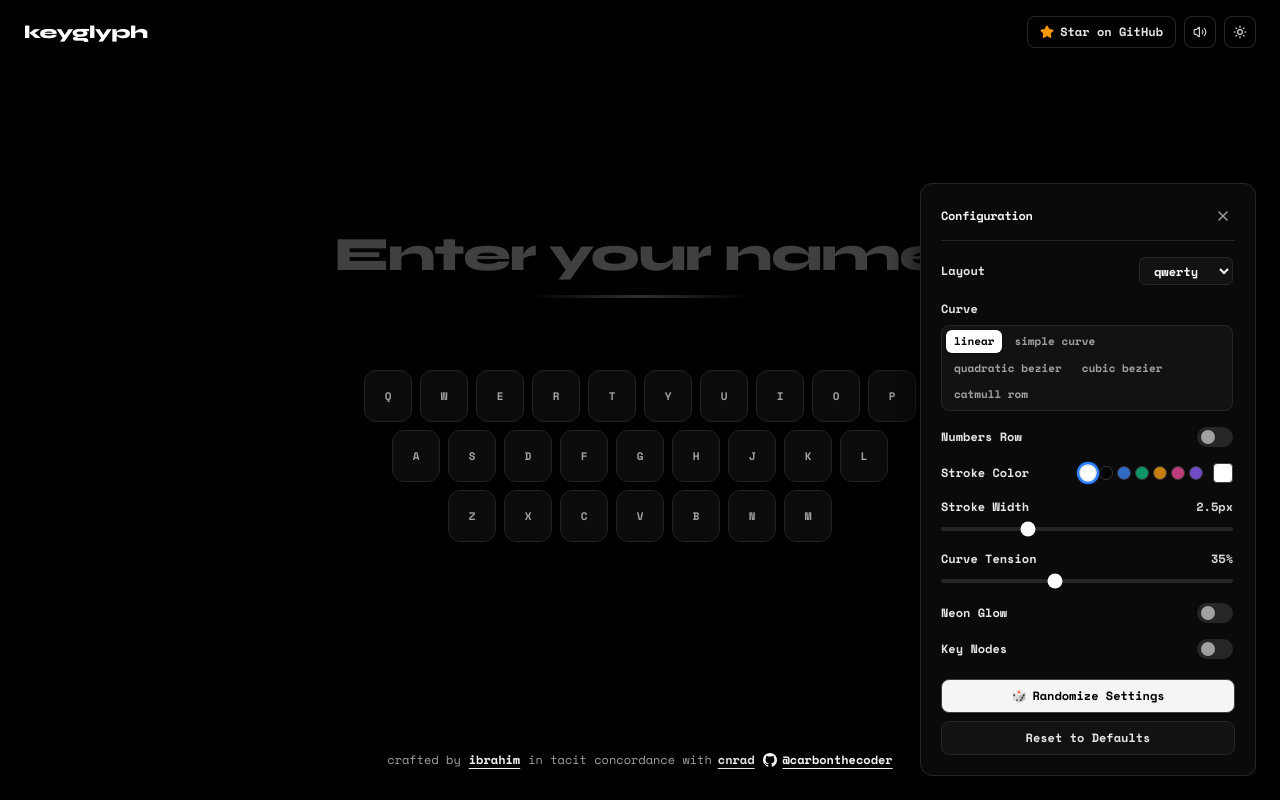
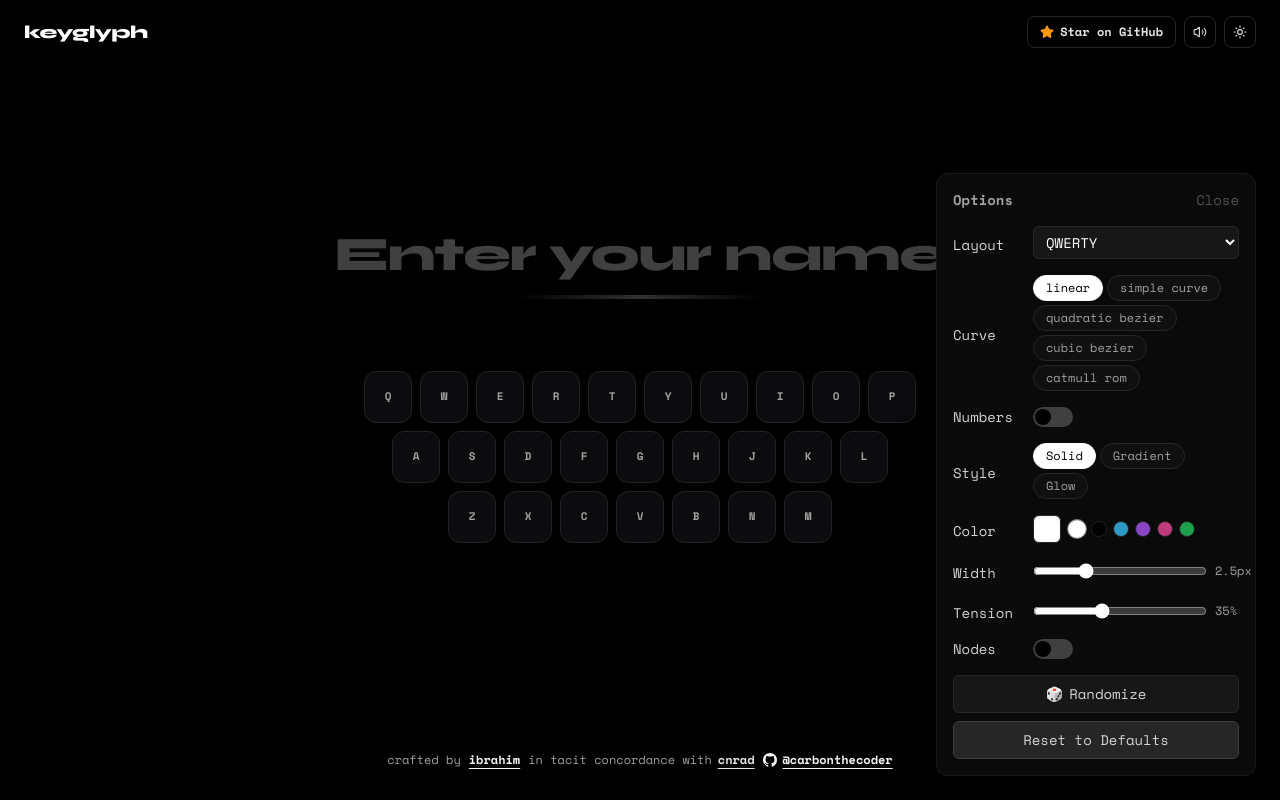
Before and after one commit to carbonthecoder/Keyglyph, a React (Vite) app: page / in a window 1280 px wide. Both pictures are taken after a click on the button "Options". Built offline with nearby package versions, Linux system fonts and the light colour scheme.

Commit message:
feat: sharp thick animated underline, spellcheck disabled on input, and match cnrad options drawer design

```diff
--- a/src/App.jsx
+++ b/src/App.jsx
@@ -17,6 +17,8 @@ const DEFAULT_OPTIONS = {
   showNumbers: false,
   styleMode: 'solid',
   color: '#ffffff',
+  gradientStart: '#ff6b6b',
+  gradientEnd: '#4ecdc4',
   gradientPreset: 'cyberpunk',
   strokeWidth: 2.5,
   showDots: false,
@@ -368,6 +370,13 @@ export default function App() {
               ref={textInputRef}
               type="text"
               value={inputText}
+              spellCheck={false}
+              autoCorrect="off"
+              autoCapitalize="off"
+              autoComplete="off"
+              data-gramm="false"
+              data-gramm_editor="false"
+              data-enable-grammarly="false"
               onChange={(e) => {
                 const val = e.target.value.slice(0, 50);
                 setInputText(val);
@@ -389,14 +398,17 @@ export default function App() {
                   ? 'text-2xl sm:text-3xl md:text-4xl'
                   : 'text-2xl xs:text-3xl sm:text-4xl md:text-5xl'
               } ${isDark ? 'text-white' : 'text-black'}`}
+              style={{
+                textDecoration: 'none',
+              }}
             />
-            {/* Ambient Underline with Cool Changing Shades */}
+            {/* Ambient Underline with Thick Sharp Animated Shades */}
             <div className="w-full flex justify-center mt-1">
               <div
-                className={`h-[2.5px] transition-all duration-500 rounded-full ${
+                className={`h-1 transition-all duration-300 rounded-none ${
                   inputText
-                    ? 'w-full max-w-md animate-shade-shift shadow-[0_0_14px_rgba(168,85,247,0.65)]'
-                    : 'w-44 sm:w-56 bg-gradient-to-r from-transparent via-neutral-600 to-transparent opacity-60'
+                    ? 'w-full max-w-lg animate-shade-shift shadow-[0_0_16px_rgba(168,85,247,0.7)]'
+                    : 'w-48 sm:w-60 bg-gradient-to-r from-transparent via-neutral-600 to-transparent opacity-60'
                 }`}
                 style={
                   inputText
@@ -435,6 +447,8 @@ export default function App() {
             curveType={options.curveType}
             styleMode={options.styleMode}
             color={options.color}
+            gradientStart={options.gradientStart}
+            gradientEnd={options.gradientEnd}
             strokeWidth={options.strokeWidth}
             showDots={options.showDots}
             tension={options.tension}
@@ -555,19 +569,14 @@ export default function App() {
       </footer>
 
       {/* Bottom Right: Options Trigger Button */}
-      <div className="fixed bottom-6 right-6 z-40 font-mono">
+      {!isOptionsOpen && (
         <button
-          onClick={() => setIsOptionsOpen(!isOptionsOpen)}
-          className={`h-8 px-3 rounded-lg text-xs font-mono font-bold border transition-colors flex items-center gap-1.5 shadow-sm cursor-pointer ${
-            isDark
-              ? 'bg-[#0a0a0a] border-neutral-800 text-neutral-200 hover:text-neutral-400 hover:bg-neutral-900 hover:border-neutral-700'
-              : 'bg-neutral-100 border-neutral-300 text-neutral-900 hover:text-neutral-500 hover:bg-neutral-200 hover:border-neutral-400'
-          }`}
+          onClick={() => setIsOptionsOpen(true)}
+          className="fixed bottom-6 right-6 px-4 py-2 rounded-lg bg-neutral-950 border-neutral-800/50 border cursor-pointer text-sm font-medium text-neutral-200 hover:text-white hover:border-neutral-700 transition-colors z-40 font-sans shadow-lg"
         >
-          <Sliders className="w-3.5 h-3.5" />
-          <span>Options</span>
+          Options
         </button>
-      </div>
+      )}
 
       {/* Options Drawer */}
       <OptionsDrawer
--- a/src/components/OptionsDrawer.jsx
+++ b/src/components/OptionsDrawer.jsx
@@ -1,7 +1,6 @@
 import React from 'react';
 import { CURVE_TYPES } from '../utils/curves';
 import { KEYBOARD_LAYOUTS } from '../utils/layouts';
-import { X } from 'lucide-react';
 
 export function OptionsDrawer({
   isOpen,
@@ -17,242 +16,239 @@ export function OptionsDrawer({
   const colorPresets = [
     '#ffffff',
     '#000000',
-    '#3b82f6',
-    '#10b981',
-    '#f59e0b',
+    '#38bdf8',
+    '#a855f7',
     '#ec4899',
-    '#8b5cf6',
+    '#22c55e',
   ];
 
   return (
     <div
-      className={`fixed bottom-4 right-4 sm:bottom-6 sm:right-6 w-[calc(100vw-32px)] sm:w-84 max-w-sm rounded-xl p-5 shadow-2xl z-50 border transition-all duration-200 font-mono ${
-        isDark
-          ? 'bg-[#0a0a0a] border-neutral-800 text-neutral-200 shadow-[0_12px_40px_rgba(0,0,0,0.85)]'
-          : 'bg-white border-neutral-200 text-neutral-900 shadow-[0_12px_40px_rgba(0,0,0,0.12)]'
-      }`}
+      className="flex flex-col items-start fixed sm:absolute bottom-6 sm:right-6 max-sm:-translate-x-1/2 max-sm:left-1/2 max-sm:w-[calc(100%-3rem)] sm:max-w-xs p-4 rounded-xl bg-neutral-950 border-neutral-800/50 border z-50 text-white shadow-2xl font-sans"
     >
-      {/* Header */}
-      <div className="flex items-center justify-between mb-4 pb-3 border-b border-neutral-200 dark:border-neutral-800">
-        <span className="font-bold text-xs tracking-tight text-neutral-900 dark:text-neutral-100">
-          Configuration
-        </span>
+      {/* Close button & Title */}
       <button
         onClick={onClose}
-          aria-label="Close configuration"
-          className="p-1 rounded-md text-neutral-500 hover:text-neutral-400 dark:text-neutral-400 dark:hover:text-neutral-500 transition-colors cursor-pointer"
+        className="text-sm text-neutral-600 hover:text-neutral-400 absolute right-4 top-4 cursor-pointer font-medium transition-colors"
       >
-          <X className="w-4 h-4" />
+        Close
       </button>
-      </div>
+      <p className="font-semibold text-neutral-400 mb-4 text-sm">Options</p>
 
-      <div className="space-y-4 max-h-[70vh] overflow-y-auto pr-0.5 text-xs">
+      {/* Grid: Exactly 5rem label column + 1fr controls */}
+      <div className="grid grid-cols-[5rem_1fr] gap-y-4 items-center w-full text-sm">
         {/* Layout */}
-        <div className="flex items-center justify-between">
-          <span className="font-bold text-neutral-800 dark:text-neutral-200">Layout</span>
+        <label htmlFor="keyboard-layout" className="text-neutral-300 text-sm font-medium mr-8 mt-1">
+          Layout
+        </label>
         <select
+          id="keyboard-layout"
           value={options.layout}
           onChange={(e) => onChange('layout', e.target.value)}
-            className={`h-7 px-2.5 rounded-md border outline-none font-mono font-bold text-xs cursor-pointer transition-colors ${
-              isDark
-                ? 'bg-[#121214] border-neutral-800 text-white hover:border-neutral-700'
-                : 'bg-neutral-100 border-neutral-300 text-neutral-900 hover:border-neutral-400'
-            }`}
+          className="border border-neutral-800 rounded-md px-2 py-1 bg-neutral-900 text-white text-sm outline-none cursor-pointer"
         >
           {Object.entries(KEYBOARD_LAYOUTS).map(([key, item]) => (
-              <option key={key} value={key} className={isDark ? 'bg-black text-white' : 'bg-white text-black'}>
-                {item.name.toLowerCase()}
+            <option key={key} value={key} className="text-neutral-300 bg-neutral-900">
+              {item.name.toUpperCase()}
             </option>
           ))}
         </select>
-        </div>
 
-        {/* Curve Selection */}
-        <div>
-          <span className="font-bold text-neutral-800 dark:text-neutral-200 block mb-2">Curve</span>
-          <div className="flex flex-wrap gap-1 p-1 bg-neutral-100 dark:bg-[#121214] border border-neutral-200 dark:border-neutral-800 rounded-lg">
-            {CURVE_TYPES.map((curve) => {
-              const isSelected = options.curveType === curve.id;
-              return (
+        {/* Curve */}
+        <p className="text-neutral-300 text-sm font-medium mr-8 mt-1">Curve</p>
+        <div className="flex flex-wrap gap-1">
+          {CURVE_TYPES.map((curve) => (
             <button
               key={curve.id}
+              type="button"
               onClick={() => onChange('curveType', curve.id)}
-                  className={`text-[11px] px-2 py-1 rounded-md transition-all font-mono font-bold cursor-pointer ${
-                    isSelected
-                      ? isDark
-                        ? 'bg-white text-black shadow-sm'
-                        : 'bg-black text-white shadow-sm'
-                      : isDark
-                      ? 'text-neutral-400 hover:text-neutral-300 hover:bg-neutral-800/60'
-                      : 'text-neutral-600 hover:text-neutral-400 hover:bg-neutral-200/60'
+              className={`px-3 py-1 text-xs rounded-full transition-all duration-150 ease-out cursor-pointer border ${
+                options.curveType === curve.id
+                  ? 'bg-white text-black font-medium border-white'
+                  : 'bg-neutral-900/50 text-neutral-400 hover:bg-neutral-800/50 hover:text-neutral-200 border-neutral-800'
               }`}
             >
               {curve.label}
             </button>
-              );
-            })}
-          </div>
+          ))}
         </div>
 
-        {/* Numbers Row Toggle */}
-        <div className="flex items-center justify-between">
-          <span className="font-bold text-neutral-800 dark:text-neutral-200">Numbers Row</span>
-          <button
-            type="button"
-            onClick={() => onChange('showNumbers', !options.showNumbers)}
-            className={`w-9 h-5 rounded-full relative transition-colors duration-200 cursor-pointer ${
-              options.showNumbers
-                ? isDark ? 'bg-white' : 'bg-black'
-                : isDark ? 'bg-neutral-800' : 'bg-neutral-300'
+        {/* Numbers Row */}
+        <p className="text-neutral-300 text-sm font-medium mr-8">Numbers</p>
+        <label className="flex items-center cursor-pointer">
+          <input
+            type="checkbox"
+            checked={options.showNumbers}
+            onChange={(e) => onChange('showNumbers', e.target.checked)}
+            className="sr-only"
+          />
+          <div
+            className={`relative w-10 h-5 rounded-full transition-colors duration-200 ${
+              options.showNumbers ? 'bg-white' : 'bg-neutral-700'
             }`}
           >
             <div
-              className={`w-3.5 h-3.5 rounded-full absolute top-0.75 transition-transform duration-200 ${
-                options.showNumbers
-                  ? isDark ? 'translate-x-4.5 bg-black' : 'translate-x-4.5 bg-white'
-                  : isDark ? 'translate-x-1 bg-neutral-400' : 'translate-x-1 bg-white'
+              className={`absolute top-0.5 left-0.5 w-4 h-4 bg-black rounded-full transition-transform duration-200 ${
+                options.showNumbers ? 'translate-x-5' : 'translate-x-0'
               }`}
             />
+          </div>
+        </label>
+
+        {/* Style */}
+        <p className="text-neutral-300 text-sm font-medium mr-8 mt-1">Style</p>
+        <div className="flex flex-wrap gap-1">
+          {['solid', 'gradient', 'glow'].map((style) => (
+            <button
+              key={style}
+              type="button"
+              onClick={() => onChange('styleMode', style)}
+              className={`px-3 py-1 text-xs rounded-full transition-all duration-150 ease-out cursor-pointer border capitalize ${
+                options.styleMode === style
+                  ? 'bg-white text-black font-medium border-white'
+                  : 'bg-neutral-900/50 text-neutral-400 hover:bg-neutral-800/50 hover:text-neutral-200 border-neutral-800'
+              }`}
+            >
+              {style}
             </button>
+          ))}
         </div>
 
-        {/* Color Palette */}
-        <div className="flex items-center justify-between">
-          <span className="font-bold text-neutral-800 dark:text-neutral-200">Stroke Color</span>
-          <div className="flex items-center gap-1.5">
-            <div className="flex gap-1">
-              {colorPresets.map((c) => (
-                <button
-                  key={c}
-                  onClick={() => onChange('color', c)}
-                  style={{ backgroundColor: c }}
-                  className={`w-3.5 h-3.5 rounded-full border transition-transform cursor-pointer ${
-                    options.color.toLowerCase() === c.toLowerCase()
-                      ? 'scale-125 ring-2 ring-blue-500'
-                      : 'border-neutral-400 dark:border-neutral-700 opacity-80 hover:opacity-100'
-                  }`}
+        {/* Color / Colors based on style */}
+        {options.styleMode === 'gradient' ? (
+          <>
+            <p className="text-neutral-300 text-sm font-medium mr-8 mt-1">Colors</p>
+            <div className="flex items-center gap-3">
+              <label className="relative cursor-pointer flex items-center gap-1.5">
+                <input
+                  type="color"
+                  value={options.gradientStart || '#ff6b6b'}
+                  onChange={(e) => onChange('gradientStart', e.target.value)}
+                  className="sr-only"
                 />
-              ))}
+                <div
+                  className="w-7 h-7 rounded-md border border-neutral-800 cursor-pointer shadow-inner"
+                  style={{ backgroundColor: options.gradientStart || '#ff6b6b' }}
+                />
+                <span className="text-neutral-400 text-xs">Start</span>
+              </label>
+              <label className="relative cursor-pointer flex items-center gap-1.5">
+                <input
+                  type="color"
+                  value={options.gradientEnd || '#4ecdc4'}
+                  onChange={(e) => onChange('gradientEnd', e.target.value)}
+                  className="sr-only"
+                />
+                <div
+                  className="w-7 h-7 rounded-md border border-neutral-800 cursor-pointer shadow-inner"
+                  style={{ backgroundColor: options.gradientEnd || '#4ecdc4' }}
+                />
+                <span className="text-neutral-400 text-xs">End</span>
+              </label>
             </div>
-            <label className="relative cursor-pointer ml-1">
+          </>
+        ) : (
+          <>
+            <p className="text-neutral-300 text-sm font-medium mr-8 mt-1">Color</p>
+            <div className="flex items-center gap-2">
+              <label className="relative cursor-pointer">
                 <input
                   type="color"
                   value={options.color}
                   onChange={(e) => onChange('color', e.target.value)}
-                className="opacity-0 absolute inset-0 w-full h-full cursor-pointer"
+                  className="sr-only"
                 />
                 <div
+                  className="w-7 h-7 rounded-md border border-neutral-800 cursor-pointer shadow-inner hover:border-neutral-600 transition-colors"
                   style={{ backgroundColor: options.color }}
-                className="w-5 h-5 rounded border border-neutral-400 dark:border-neutral-700 shadow-sm"
                 />
               </label>
+              <div className="flex items-center gap-1.5 flex-wrap">
+                {colorPresets.map((c) => (
+                  <button
+                    key={c}
+                    type="button"
+                    onClick={() => onChange('color', c)}
+                    className={`w-4 h-4 rounded-full border transition-transform cursor-pointer ${
+                      options.color.toLowerCase() === c.toLowerCase()
+                        ? 'scale-110 border-white ring-1 ring-white/50'
+                        : 'border-neutral-800 opacity-80 hover:opacity-100 hover:scale-105'
+                    }`}
+                    style={{ backgroundColor: c }}
+                  />
+                ))}
               </div>
             </div>
+          </>
+        )}
 
-        {/* Stroke Width Slider */}
-        <div>
-          <div className="flex justify-between items-center mb-1">
-            <span className="font-bold text-neutral-800 dark:text-neutral-200">Stroke Width</span>
-            <span className="font-mono font-bold text-neutral-900 dark:text-neutral-300">{options.strokeWidth}px</span>
-          </div>
+        {/* Width */}
+        <p className="text-neutral-300 text-sm font-medium mr-8 mt-1">Width</p>
+        <div className="flex items-center gap-2">
           <input
             type="range"
             min="1"
             max="8"
             value={options.strokeWidth}
             onChange={(e) => onChange('strokeWidth', parseInt(e.target.value, 10))}
-            className="w-full h-1 bg-neutral-200 dark:bg-neutral-800 rounded-lg appearance-none cursor-pointer accent-black dark:accent-white"
+            className="flex-1 accent-white cursor-pointer"
           />
+          <span className="text-neutral-400 text-xs w-6">{options.strokeWidth}px</span>
         </div>
 
-        {/* Curve Tension Slider */}
-        <div>
-          <div className="flex justify-between items-center mb-1">
-            <span className="font-bold text-neutral-800 dark:text-neutral-200">Curve Tension</span>
-            <span className="font-mono font-bold text-neutral-900 dark:text-neutral-300">
-              {Math.round((options.tension ?? 0.35) * 100)}%
-            </span>
-          </div>
+        {/* Tension */}
+        <p className="text-neutral-300 text-sm font-medium mr-8 mt-1">Tension</p>
+        <div className="flex items-center gap-2">
           <input
             type="range"
             min="10"
             max="75"
             step="1"
             value={Math.round((options.tension ?? 0.35) * 100)}
-            onChange={(e) => {
-              const val = parseInt(e.target.value, 10) / 100;
-              onChange('tension', val);
-              if (options.curveType === 'linear') {
-                onChange('curveType', 'cubic bezier');
-              }
-            }}
-            className="w-full h-1 bg-neutral-200 dark:bg-neutral-800 rounded-lg appearance-none cursor-pointer accent-black dark:accent-white"
+            onChange={(e) => onChange('tension', parseInt(e.target.value, 10) / 100)}
+            className="flex-1 accent-white cursor-pointer"
           />
+          <span className="text-neutral-400 text-xs w-6">{Math.round((options.tension ?? 0.35) * 100)}%</span>
         </div>
 
-        {/* Neon Glow Toggle */}
-        <div className="flex items-center justify-between">
-          <span className="font-bold text-neutral-800 dark:text-neutral-200">Neon Glow</span>
-          <button
-            type="button"
-            onClick={() => onChange('styleMode', options.styleMode === 'glow' ? 'solid' : 'glow')}
-            className={`w-9 h-5 rounded-full relative transition-colors duration-200 cursor-pointer ${
-              options.styleMode === 'glow'
-                ? isDark ? 'bg-white' : 'bg-black'
-                : isDark ? 'bg-neutral-800' : 'bg-neutral-300'
+        {/* Nodes */}
+        <p className="text-neutral-300 text-sm font-medium mr-8">Nodes</p>
+        <label className="flex items-center cursor-pointer">
+          <input
+            type="checkbox"
+            checked={options.showDots}
+            onChange={(e) => onChange('showDots', e.target.checked)}
+            className="sr-only"
+          />
+          <div
+            className={`relative w-10 h-5 rounded-full transition-colors duration-200 ${
+              options.showDots ? 'bg-white' : 'bg-neutral-700'
             }`}
           >
             <div
-              className={`w-3.5 h-3.5 rounded-full absolute top-0.75 transition-transform duration-200 ${
-                options.styleMode === 'glow'
-                  ? isDark ? 'translate-x-4.5 bg-black' : 'translate-x-4.5 bg-white'
-                  : isDark ? 'translate-x-1 bg-neutral-400' : 'translate-x-1 bg-white'
+              className={`absolute top-0.5 left-0.5 w-4 h-4 bg-black rounded-full transition-transform duration-200 ${
+                options.showDots ? 'translate-x-5' : 'translate-x-0'
               }`}
             />
-          </button>
+          </div>
+        </label>
       </div>
 
-        {/* Key Nodes Toggle */}
-        <div className="flex items-center justify-between">
-          <span className="font-bold text-neutral-800 dark:text-neutral-200">Key Nodes</span>
-          <button
-            type="button"
-            onClick={() => onChange('showDots', !options.showDots)}
-            className={`w-9 h-5 rounded-full relative transition-colors duration-200 cursor-pointer ${
-              options.showDots
-                ? isDark ? 'bg-white' : 'bg-black'
-                : isDark ? 'bg-neutral-800' : 'bg-neutral-300'
-            }`}
-          >
-            <div
-              className={`w-3.5 h-3.5 rounded-full absolute top-0.75 transition-transform duration-200 ${
-                options.showDots
-                  ? isDark ? 'translate-x-4.5 bg-black' : 'translate-x-4.5 bg-white'
-                  : isDark ? 'translate-x-1 bg-neutral-400' : 'translate-x-1 bg-white'
-              }`}
-            />
-          </button>
-        </div>
-      </div>
-
-      {/* Action Buttons: Randomize Settings (Keeps Color) & Reset to Defaults */}
-      <div className="mt-5 space-y-2 font-mono">
+      {/* Action Buttons: Randomize & Reset */}
       <button
         onClick={onRandomize}
-          title="Randomize layout, curve, numbers row and stroke width (keeps your color untouched)"
-          className="w-full py-2 text-xs font-mono font-bold rounded-lg border transition-all cursor-pointer border-neutral-400 dark:border-neutral-700 bg-neutral-900 dark:bg-neutral-100 text-white dark:text-black hover:bg-neutral-800 dark:hover:bg-neutral-200 hover:text-neutral-300 dark:hover:text-neutral-700 shadow-sm flex items-center justify-center gap-1.5 active:scale-98"
+        className="mt-4 w-full px-3 py-2 text-sm bg-neutral-900 hover:bg-neutral-800 text-neutral-300 hover:text-white rounded-md transition-colors duration-150 border border-neutral-800 cursor-pointer flex items-center justify-center gap-1.5 font-medium"
       >
         <span>🎲</span>
-          <span>Randomize Settings</span>
+        <span>Randomize</span>
       </button>
 
       <button
         onClick={onReset}
-          className="w-full py-2 text-xs font-mono font-bold rounded-lg border transition-colors cursor-pointer border-neutral-300 dark:border-neutral-800 bg-neutral-100 dark:bg-[#121214] text-neutral-900 dark:text-neutral-200 hover:text-neutral-500 dark:hover:text-neutral-400 hover:bg-neutral-200 dark:hover:bg-neutral-900"
+        className="mt-2 w-full px-3 py-2 text-sm bg-neutral-800 hover:bg-neutral-700 text-neutral-300 hover:text-white rounded-md transition-colors duration-150 border border-neutral-700 cursor-pointer font-medium"
       >
         Reset to Defaults
       </button>
     </div>
-    </div>
   );
 }
--- a/src/components/SignatureOverlay.jsx
+++ b/src/components/SignatureOverlay.jsx
@@ -8,6 +8,8 @@ export function SignatureOverlay({
   styleMode = 'solid', // 'solid' | 'gradient' | 'glow'
   color = '#ffffff',
   gradientPreset = 'sunset',
+  gradientStart = '#ff6b6b',
+  gradientEnd = '#4ecdc4',
   strokeWidth = 3,
   showDots = false,
   tension = 0.35,
@@ -78,8 +80,8 @@ export function SignatureOverlay({
       <defs>
         {/* Gradient Definition */}
         <linearGradient id="signature-gradient" x1="0%" y1="0%" x2="100%" y2="100%">
-          <stop offset="0%" stopColor={activeGradient[0]} />
-          <stop offset="100%" stopColor={activeGradient[1]} />
+          <stop offset="0%" stopColor={gradientStart || activeGradient[0]} />
+          <stop offset="100%" stopColor={gradientEnd || activeGradient[1]} />
         </linearGradient>
 
         {/* Glow Filter */}
```
Lines whose indentation alone changed are shown as unchanged.
